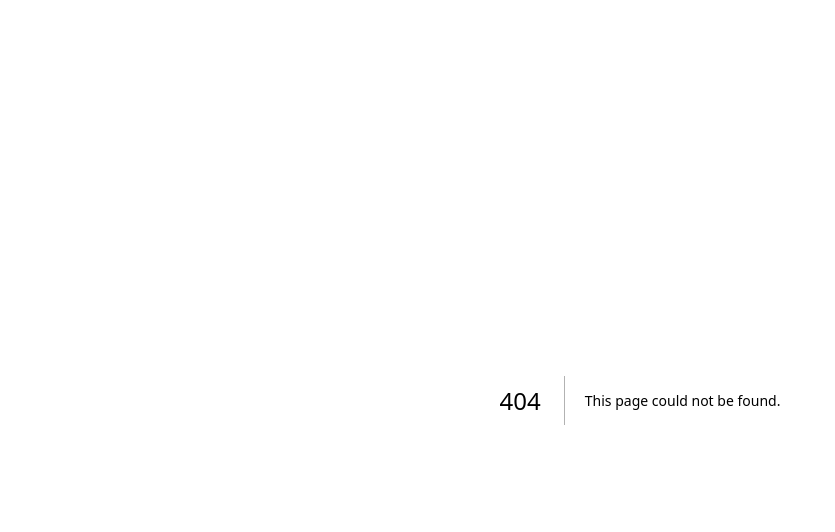
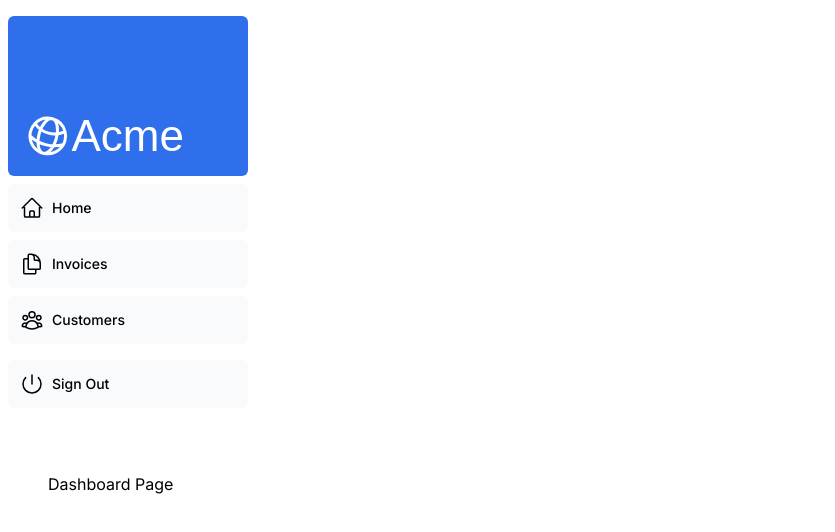
Before and after one commit to zayarazawasthi/nextjs-dashboard, a Next.js app: page /dashboard in a window 1280 px wide. Before the commit this address had no page. Shown: the top 532 px of the page, without its empty margins (0-835 px from the left). Built offline with nearby package versions, Linux system fonts and the light colour scheme; a web font is replaced by a local one.

Commit message:
add layout file for dashboard pages

```diff
--- /dev/null
+++ b/app/dashboard/customer/page.tsx
@@ -0,0 +1,3 @@
+export default function Page() {
+    return <p>Customer Page</p>
+}
--- /dev/null
+++ b/app/dashboard/invoices/page.tsx
@@ -0,0 +1,3 @@
+export default function Page() {
+    return <p>Invoices Page</p>
+}
--- /dev/null
+++ b/app/dashboard/layout.tsx
@@ -0,0 +1,12 @@
+import SideNav from "../ui/dashboard/sidenav";
+
+export default function Layout({children}:{children: React.ReactNode}) {
+    return(
+        <div className="flex h-screen flex-col md:flex md:overflow-hidden">
+            <div className="w-full flex-none md:w-64">
+                <SideNav />
+            </div>
+            <div className="grow p-6 md:overflow-y-auto md:p-12">{children}</div>
+        </div>
+    )
+}
--- /dev/null
+++ b/app/dashboard/page.tsx
@@ -0,0 +1,3 @@
+export default function Page() {
+  return <p>Dashboard Page</p>;
+}
```
Also changed, not shown: app/page.tsx (+18 -4 lines).
